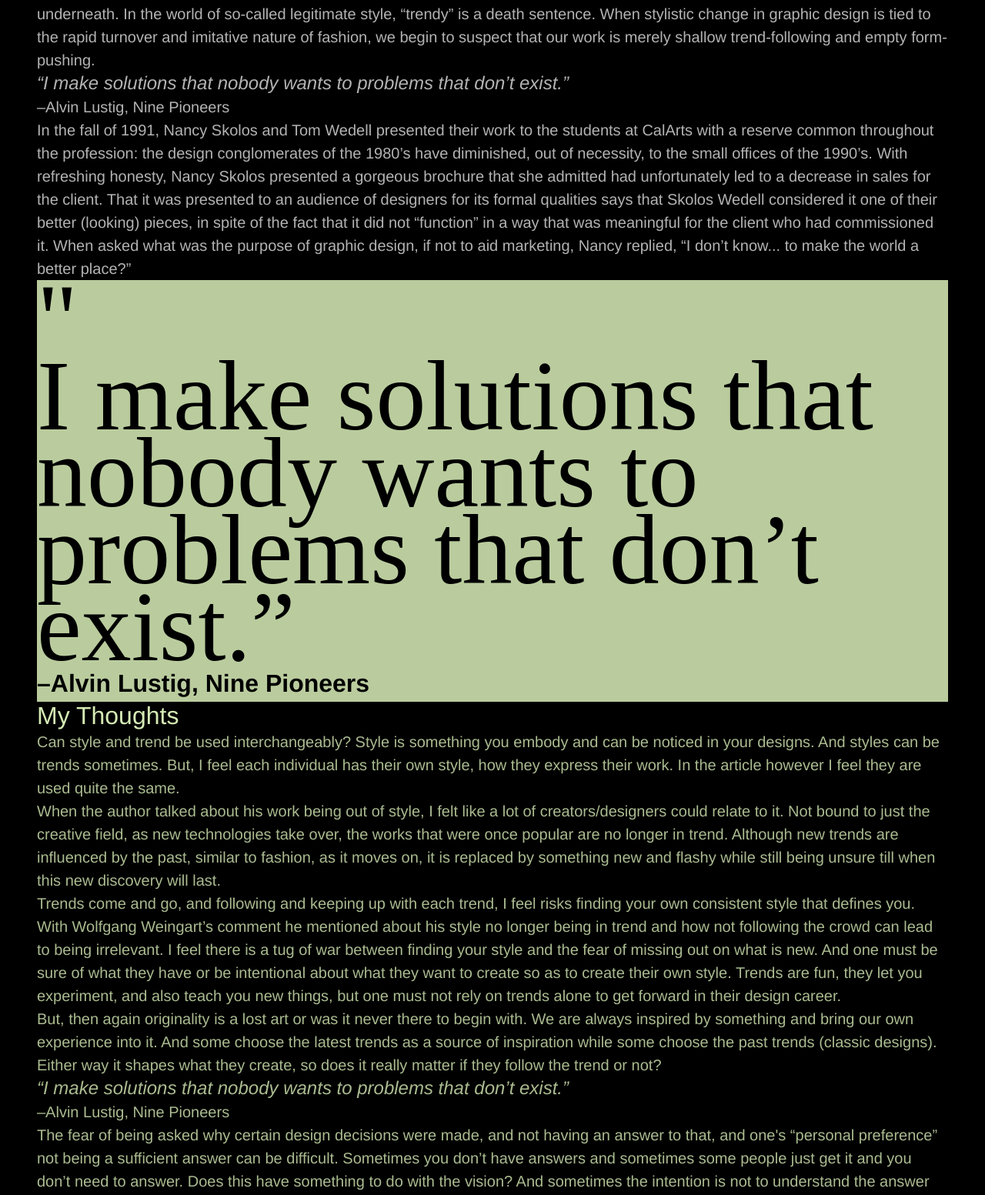
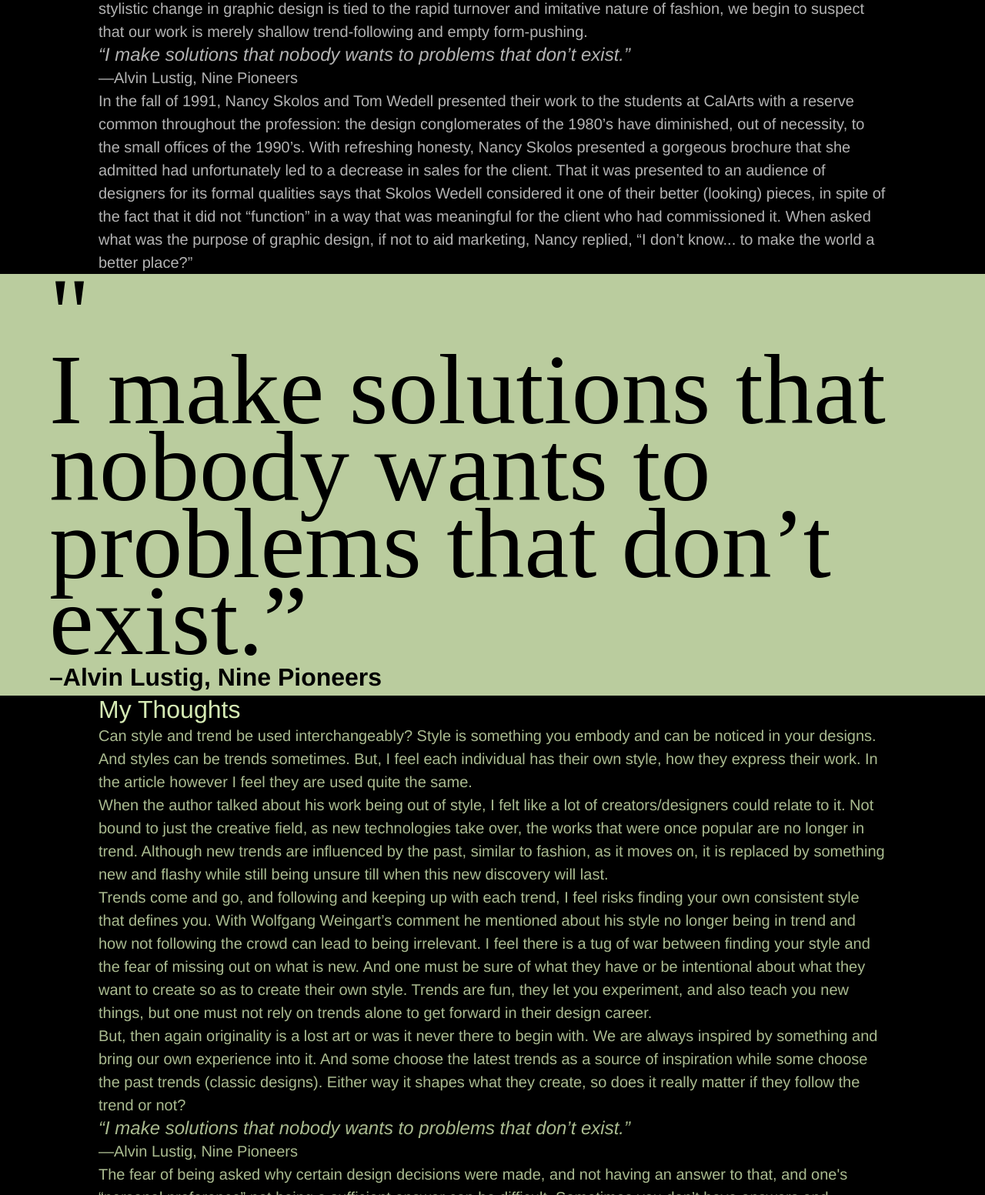
Before and after one commit to shrer488/manuscript, a plain HTML site: page index.html in a window 1280 px wide. Shown: the part 1247-2800 px from the top of the page at 77% size. Drawn offline with Linux system fonts and the light colour scheme; a web font is replaced by a local one.

Commit message:
Updates based on review
- p -> blockquote
- removed excess classes
- changed some px to rem (will update the rest in next push)

```diff
--- a/index.html
+++ b/index.html
@@ -16,7 +16,12 @@
 	<body>
 		<header>
 			<a href="https://typography-interaction-2526.github.io/" alt="Link to Typography and Interaction course sylabus"> Typography and Interaction</a>
-			<ul class="article_details">
+			<dl class="article_details">
+					<dd>Anne Burdick.1992 in Emigre 24.</dd>
+				<dt>Article</dt>
+					<dd><a href="https://www.emigre.com/Essays/Magazine/Neomania#:~:text=Form%20Follows%20Fashion" alt="Link to Neomania article">Link</a></dd>
+			</dl>
+			<!-- <ul >
 				<li>
 					<p>Author:<strong>Anne Burdick</strong></p>
 				</li>
@@ -26,43 +31,44 @@
 				<li>
 					<p>Article: <a href="https://www.emigre.com/Essays/Magazine/Neomania#:~:text=Form%20Follows%20Fashion" alt="Link to Neomania article">Link</a></p>
 				</li>
-			</ul>
+			</ul> -->
 			<div class="heading">
 				<p class="heading_background">Neomania</p>
 				<h1>Neomania</h1>
 			</div>
-			<nav></nav>
 			</header>
 		<main>
 			<!-- from the article -->
 			<article class="reading">
 				<h2>Form Follows Fashion</h2>
 					<p>
-						Wolfgang Weingart participated in the revolt against the strict minimalist approach of his Swiss predecessors. While his work is considered within the Modernist idiom, his experimentation with form and structure rejected the “neutral envelope” approach of ostensibly objective form-making in favor of intuitive choice and personal expression. When visiting CalArts in 1991, Weingart commented with disdain that he was no longer in fashion, as though whatever had replaced him as current design-of-choice was merely a trend somehow not as worthy as the trend he once embodied. Did he mean that the visual expression of his ideas had lost its power to communicate as time had altered its context? Or were the ideas themselves no longer popular? Or was it just that designers had seen the style of his work for too long and now looked to something new, out of boredom alone? I asked Weingart if he could elaborate on what appears to be a preoccupation with formal fashion (style) within the graphic design profession. What is this affliction that makes graphic designers crave perpetual stylistic (r)evolution? Weingart evaded the question inhibiting inquiry into a realm that makes most designers uneasy.
+						Wolfgang Weingart participated in the revolt against the strict minimalist approach of his Swiss predecessors. While his work is considered within the Modernist idiom, his experimentation with form and structure rejected the <em>“neutral envelope”</em> approach of ostensibly objective form-making in favor of intuitive choice and personal expression. When visiting CalArts in 1991, Weingart commented with disdain that he was no longer in fashion, as though whatever had replaced him as current design-of-choice was merely a trend somehow not as worthy as the trend he once embodied. Did he mean that the visual expression of his ideas had lost its power to communicate as time had altered its context? Or were the ideas themselves no longer popular? Or was it just that designers had seen the style of his work for too long and now looked to something new, out of boredom alone? I asked Weingart if he could elaborate on what appears to be a preoccupation with formal fashion (style) within the graphic design profession. What is this affliction that makes graphic designers crave perpetual stylistic (r)evolution? Weingart evaded the question inhibiting inquiry into a realm that makes most designers uneasy.
 					</p>
 					<p>
 						Weingart’s reaction is not uncommon. I, myself, am reluctant to scratch the surface of most graphic design for fear of what I won’t find underneath. In the world of so-called legitimate style, “trendy” is a death sentence. When stylistic change in graphic design is tied to the rapid turnover and imitative nature of fashion, we begin to suspect that our work is merely shallow trend-following and empty form-pushing.
 					</p>
-					<p class="quote">
-						<em>“I make solutions that nobody wants to problems that don’t exist.”</em>
-						<br>
-						<strong>–Alvin Lustig, Nine Pioneers</strong>
-					</p>
+					<blockquote>
+						<p>
+						“I make solutions that nobody wants to problems that don’t exist.”
+						</p>
+					</blockquote>
+					<p>—Alvin Lustig, <cite>Nine Pioneers</cite></p>
 					<p>
 						In the fall of 1991, Nancy Skolos and Tom Wedell presented their work to the students at CalArts with a reserve common throughout the profession: the design conglomerates of the 1980’s have diminished, out of necessity, to the small offices of the 1990’s. With refreshing honesty, Nancy Skolos presented a gorgeous brochure that she admitted had unfortunately led to a decrease in sales for the client. That it was presented to an audience of designers for its formal qualities says that Skolos Wedell considered it one of their better (looking) pieces, in spite of the fact that it did not “function” in a way that was meaningful for the client who had commissioned it. When asked what was the purpose of graphic design, if not to aid marketing, Nancy replied, “I don’t know... to make the world a better place?”
 					</p>
 			</article>
 
 			<!-- mid quote block -->
-			<div class="mid_quote_block">
-				<p class="mid_quote_quote">"</p>
-				<div>
-					<p class="mid_quote_quote">
-						I make solutions that nobody wants to problems that don’t exist.”
+			<section class="main_quote">
+				<p>"</p>
+				<blockquote>
+					I make solutions that nobody wants to problems that don’t exist.”
+				</blockquote>
+					<p>
+						–Alvin Lustig, Nine Pioneers
 					</p>
-					<p class="mid_quote_author">–Alvin Lustig, Nine Pioneers</p>
 				</div>
-			</div>
+			</section>
 
 			<!-- my thoughts -->
 			<article class="my_thoughts">
@@ -79,10 +85,12 @@
 					<p>
 						But, then again originality is a lost art or was it never there to begin with. We are always inspired by something and bring our own experience into it. And some choose the latest trends as a source of inspiration while some choose the past trends (classic designs). Either way it shapes what they create, so does it really matter if they follow the trend or not?
 					</p>
-					<p class="quote">
-						<em>“I make solutions that nobody wants to problems that don’t exist.”</em>
-						<br>
-						<strong>–Alvin Lustig, Nine Pioneers</strong>
+					<blockquote>
+						<p>
+						“I make solutions that nobody wants to problems that don’t exist.”
+						</p>
+					</blockquote>
+					<p>—Alvin Lustig, <cite>Nine Pioneers</cite>
 					</p>
 					<p>
 						The fear of being asked why certain design decisions were made, and not having an answer to that, and one's “personal preference” not being a sufficient answer can be difficult. Sometimes you don’t have answers and sometimes some people just get it and you don’t need to answer. Does this have something to do with the vision? And sometimes the intention is not to understand the answer but to replace it. This makes me wonder if the answer has a lot to do with the ability to communicate and convince rather than the answer itself? Then again one might define design as “problem solving” so one should have a reason for design choices, and they should solve a particular problem or achieve a certain functionality.
--- a/style.css
+++ b/style.css
@@ -2,20 +2,31 @@ body{
     background-color: #000;
     font-family: Helvetica, sans-serif;
     color: white;
-    padding: 3rem;
+    font-size: 1rem;
+}
+
+hr{
+    width: 100%;
+    height: 1rem;
+    color: white;
 }
 
 p{
-    font-size: 20px;
+    font-size: 1.25rem;
     font-weight: 300;
-    line-height: 30px;
+    line-height: 150%;
     color: rgba(255, 255, 255, 0.70);
+}
+
+article{
+    padding-inline-start: 10%;
+    padding-inline-end: 10%;
 }
 
 .heading_background, h1{
     font-family: "Jaini Purva", system-ui;
     font-weight: 400;
-    font-size: 308px;
+    font-size: 20rem;
 }
 
 h2{
@@ -33,19 +44,32 @@ h2{
     font-weight: 400;
 }
 
-/* Neomania hdeading in the background */
+/* Neomania heading in the background */
 .heading_background{
     line-height: 308px;
     color: none;
     stroke: 1px white solid;
 }
 
-/* mid quote block */
-.mid_quote_block{
-    background-color: #BACC9E;
+/* blockquote:
+the quote in the middle of the texts */
+blockquote p{
+    font-size: 24px;
+    font-style: italic;
+    font-weight: 500;
+    line-height: 30px;
 }
 
-.mid_quote_quote {
+
+/* main quote:
+the giant quote in the middle of the page.
+This is the one which we want the quote arks and the main text+author to be layed one after another */
+
+.main_quote{
+    background-color: #BACC9E;
+    padding-inline: 5%;
+
+    p, blockquote{
         color: #000;
         font-family: "Jaini Purva";
         font-size: 130px;
@@ -53,7 +77,7 @@ h2{
         line-height: 100px;
     }
 
-.mid_quote_author{
+    p:last-child{
        color: #000;
         font-family: Helvetica;
         font-size: 32px;
@@ -61,6 +85,8 @@ h2{
         font-weight: 700;
         line-height: 48px;
     }
+}
+
 
 
 /* My thoughts have a different color */
@@ -73,13 +99,6 @@ h2{
     color: rgba(213, 234, 180, 0.80);
 }
 
-/* Quotes */
-.quote em{
-    font-size: 24px;
-    font-style: italic;
-    font-weight: 500;
-    line-height: 30px;
-}
 
 /* Citation */
 footer small{
```
Lines whose indentation alone changed are shown as unchanged.
